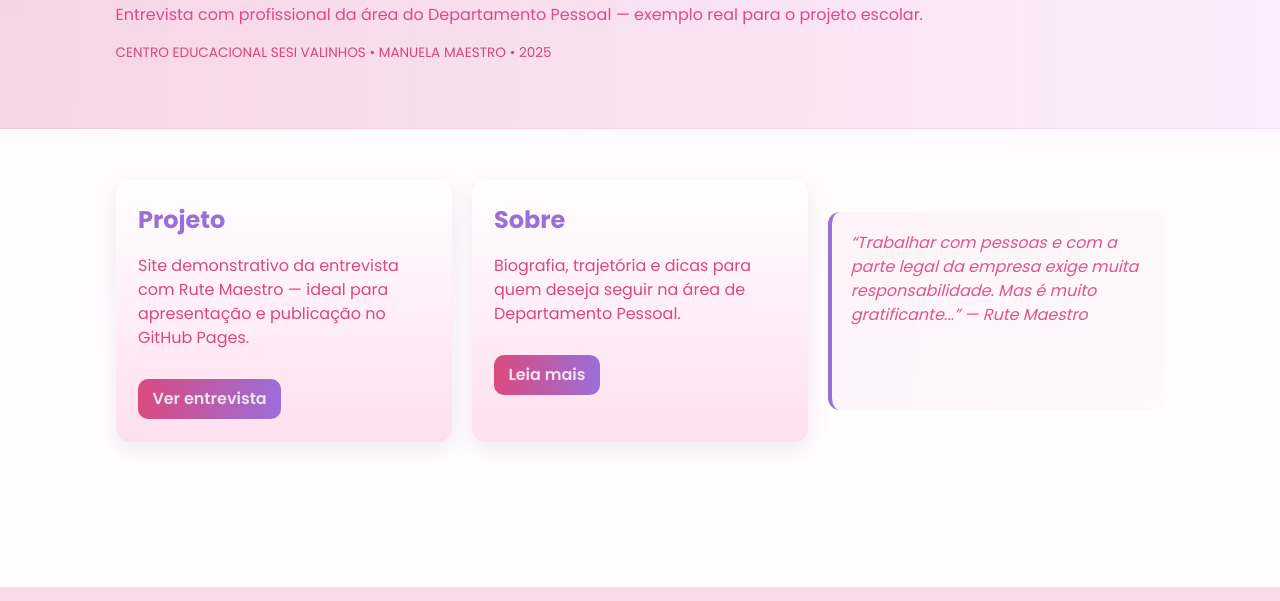
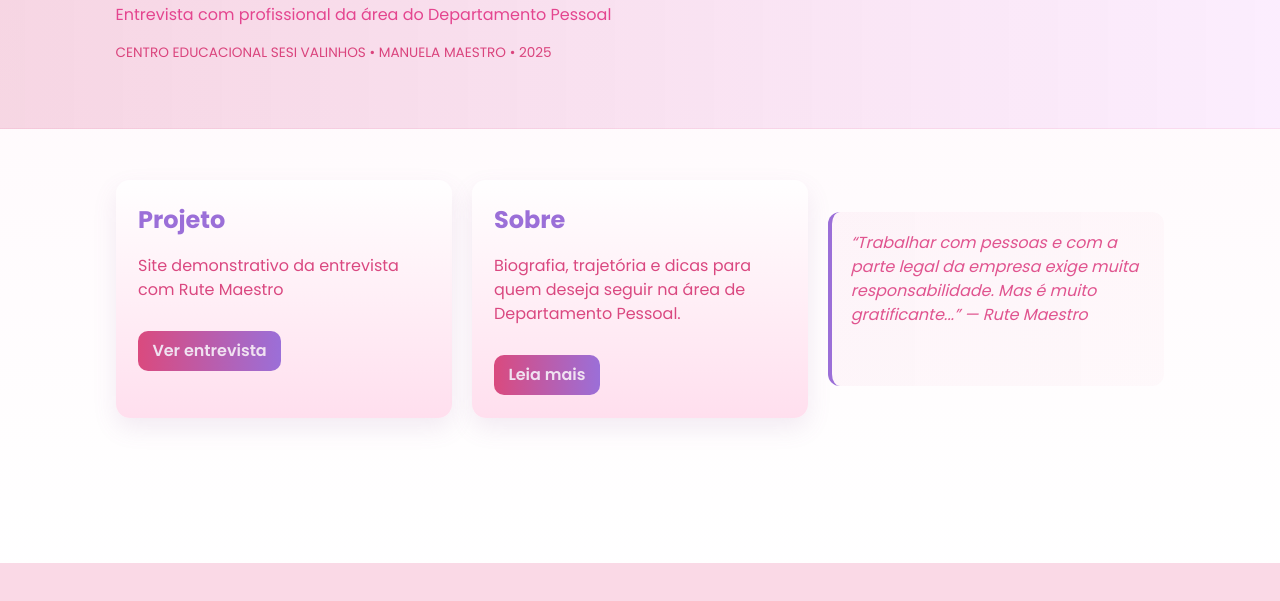
Before and after one commit to manumaestro/entrevista-projeto-site, a plain HTML site: page index.html in a window 1280 px wide. Shown: the part 199-800 px from the top of the page. Drawn offline with Linux system fonts and the light colour scheme.

Commit message:
finaliza o site

```diff
--- a/index.html
+++ b/index.html
@@ -24,7 +24,7 @@
     <div class="hero container">
       <div class="hero-content">
         <h1>Rotina, Responsabilidade e Inspiração</h1>
-        <p class="lead">Entrevista com profissional da área do Departamento Pessoal — exemplo real para o projeto escolar.</p>
+        <p class="lead">Entrevista com profissional da área do Departamento Pessoal</p>
         <p class="meta">CENTRO EDUCACIONAL SESI VALINHOS • MANUELA MAESTRO • 2025</p>
       </div>
     </div>
@@ -34,7 +34,7 @@
     <section class="cards">
       <article class="card">
         <h2>Projeto</h2>
-        <p>Site demonstrativo da entrevista com Rute Maestro — ideal para apresentação e publicação no GitHub Pages.</p>
+        <p>Site demonstrativo da entrevista com Rute Maestro</p>
         <a class="card-cta" href="pages/contato.html">Ver entrevista</a>
       </article>
 
```
